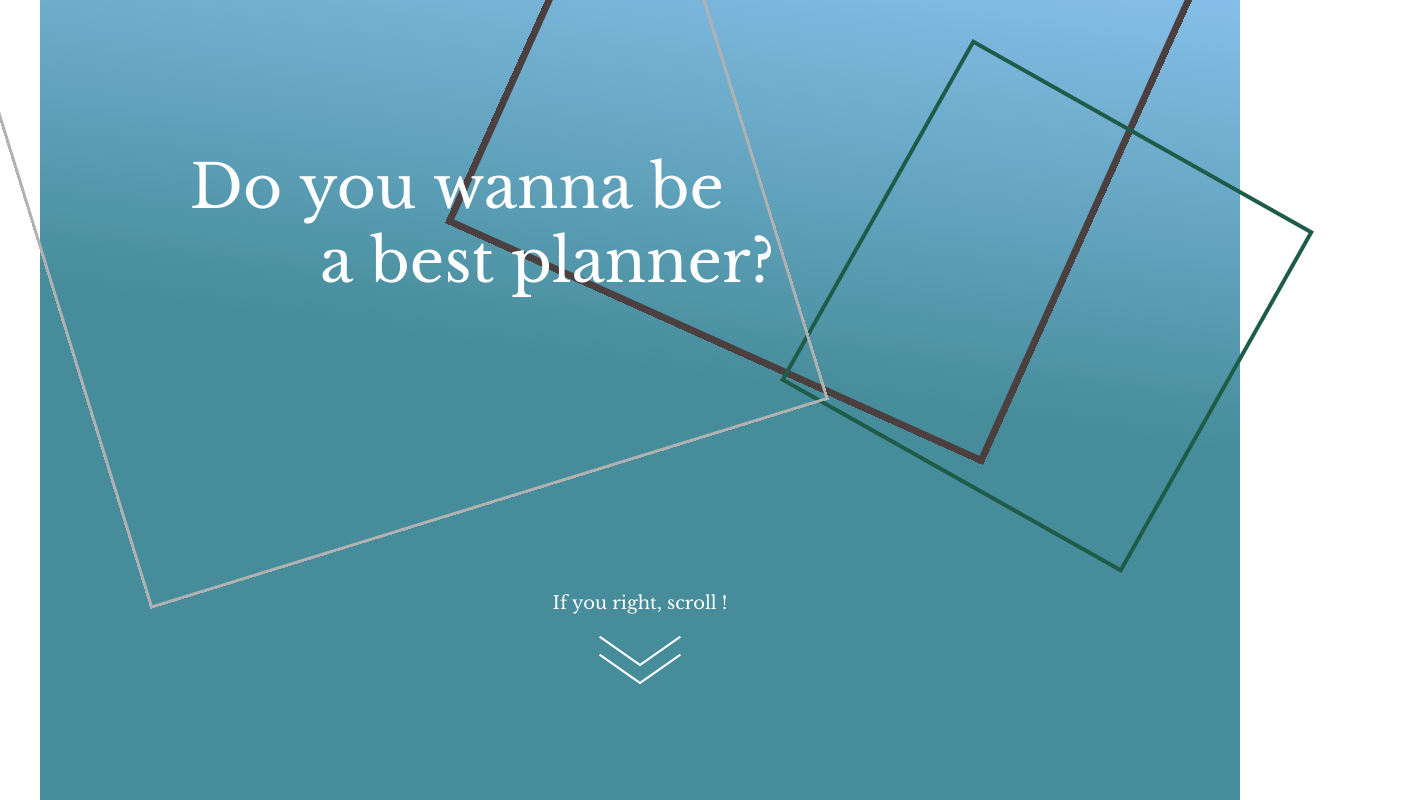
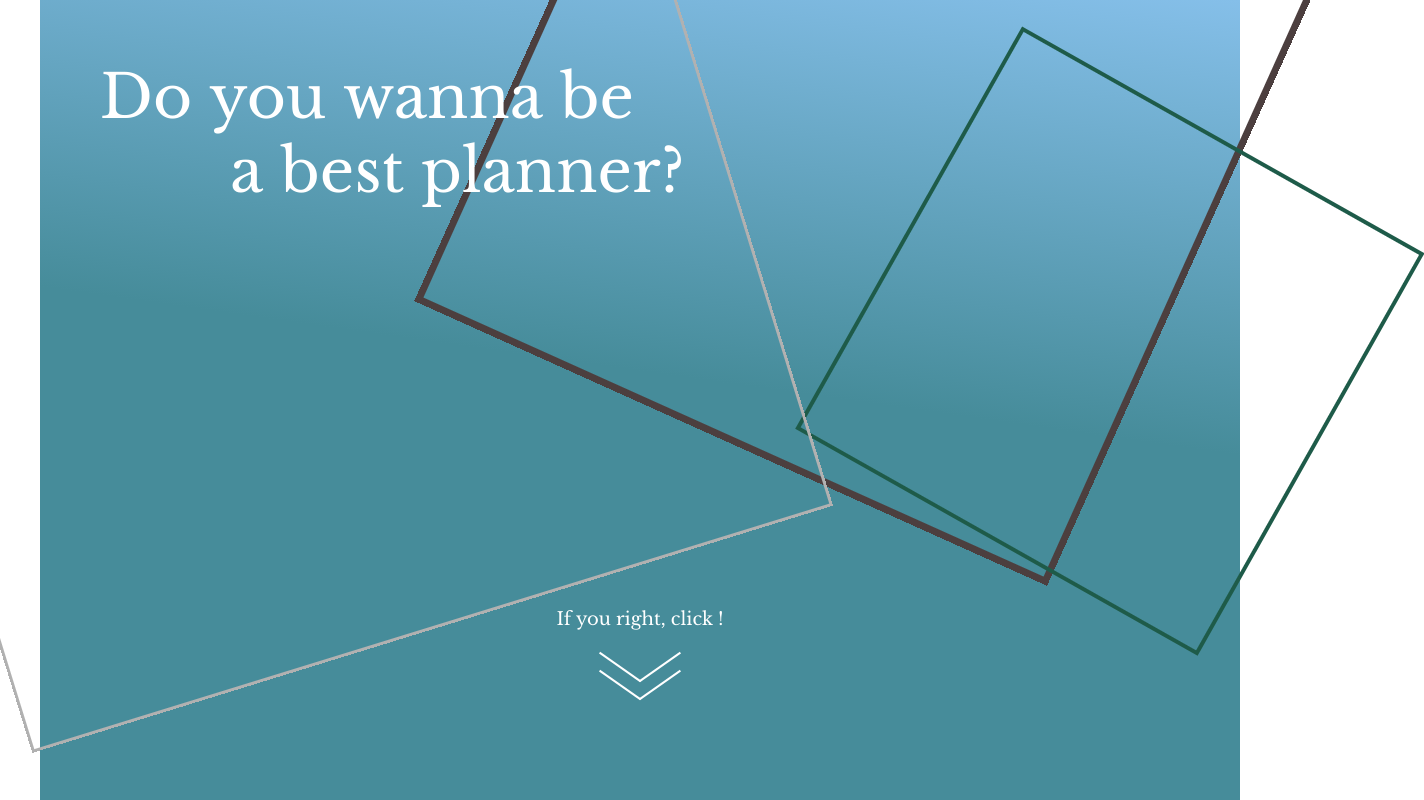
Before and after one commit to JeongYunmin/yuumni-todolist, a React (Create React App) app: page / in a window 1280 px wide. Shown: the top 800 px of the page, 1424 px wide, since content can reach past the window. Built offline with nearby package versions, Linux system fonts and the light colour scheme.

Commit message:
MainCover 페이지 레이아웃 확정

```diff
--- a/src/pages/MainCover.js
+++ b/src/pages/MainCover.js
@@ -44,7 +44,7 @@ const MainCover = () => {
       </section>
       <section className="scroll_container">
         <span onClick={handleClickScrollBottom} className="scroll_msg">
-          If you right, scroll !
+          If you right, click !
         </span>
         <div onClick={handleClickScrollBottom} className="scroll_arrow_center">
           <div className="scroll_arrow_A">
--- a/src/styles/MainCover.css
+++ b/src/styles/MainCover.css
@@ -6,7 +6,7 @@
   width: 1200px;
   height: 100vh;
   box-sizing: border-box;
-  padding: 150px;
+  padding: 60px;
 
   background: linear-gradient(8deg, #468c9a 53%, rgb(133, 191, 233));
   /* overflow: hidden; */
@@ -154,7 +154,7 @@
 .MainCover .scroll_container {
   position: absolute;
   left: 0;
-  bottom: 12vh;
+  bottom: 10vh;
   z-index: 3;
 
   display: flex;
@@ -247,10 +247,10 @@
 .MainCover .brown_deco_square {
   position: absolute;
   top: -220px;
-  right: 110px;
+  right: 20px;
 
-  width: 45vw;
-  height: 45vw;
+  width: 680px;
+  height: 680px;
   border: 7px solid #4c3f3f;
 
   animation-name: spin;
@@ -262,10 +262,10 @@
 .MainCover .green_deco_square {
   position: absolute;
   top: 110px;
-  right: -3px;
+  right: -100px;
 
-  width: 30vw;
-  height: 30vw;
+  width: 453.5px;
+  height: 453.5px;
   border: 4px solid #1e5b49;
 
   animation-name: spin;
@@ -277,10 +277,10 @@
 .MainCover .gray_deco_square {
   position: absolute;
   top: -190px;
-  left: -10px;
+  left: -150px;
 
-  width: 55vw;
-  height: 55vw;
+  width: 831.5px;
+  height: 831.5px;
   border: 3px solid #b1b1b1;
 
   animation-name: spin-reverse;
```
